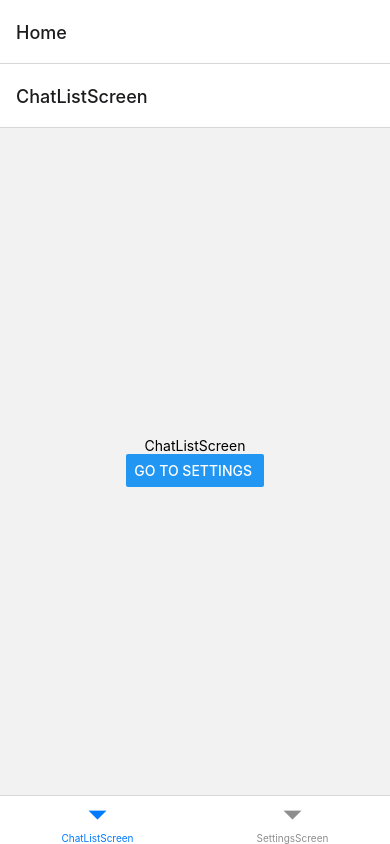
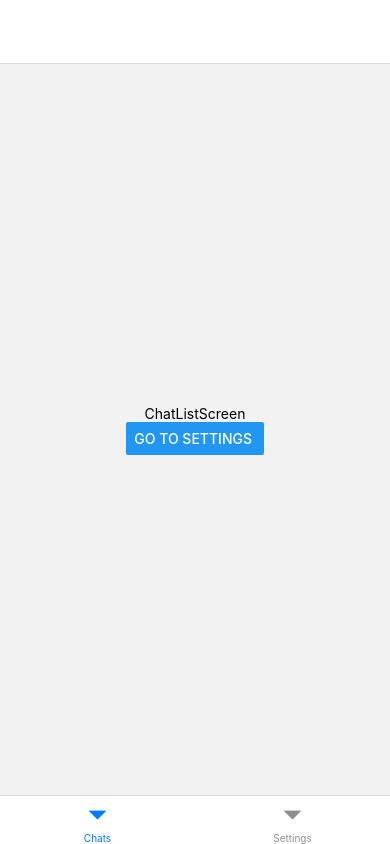
Before and after one commit to llRizvanll/AppChatMessenger, a React Native app: screen / in a window 390 px wide. Built offline with nearby package versions, Linux system fonts and the light colour scheme.

Commit message:
bottom tabs configured

```diff
--- a/App.js
+++ b/App.js
@@ -20,14 +20,24 @@ const Tab = createBottomTabNavigator();
 //Tab Navigation
 const TabNavigator = () => {
   return (
-    <Tab.Navigator>
+    <Tab.Navigator
+      screenOptions={{
+        headerTitle: "",
+      }}
+    >
       <Tab.Screen
         name={StringConstant.CHAT_LIST_SCREEN}
         component={ChatListScreen}
+        options={{
+          tabBarLabel:'Chats'
+        }}
       />
       <Tab.Screen
         name={StringConstant.SETTINGS_SCREEN}
         component={SettingsScreen}
+        options={{
+          tabBarLabel:'Settings'
+        }}
       />
     </Tab.Navigator>
   );
@@ -85,6 +95,9 @@ export default function App() {
           <AppStack.Screen
             name={StringConstant.HOME}
             component={TabNavigator}
+            options={{
+              headerShown: false,
+            }}
           />
           <AppStack.Screen
             name={StringConstant.CHAT_SETTINGS_SCREEN}
```
